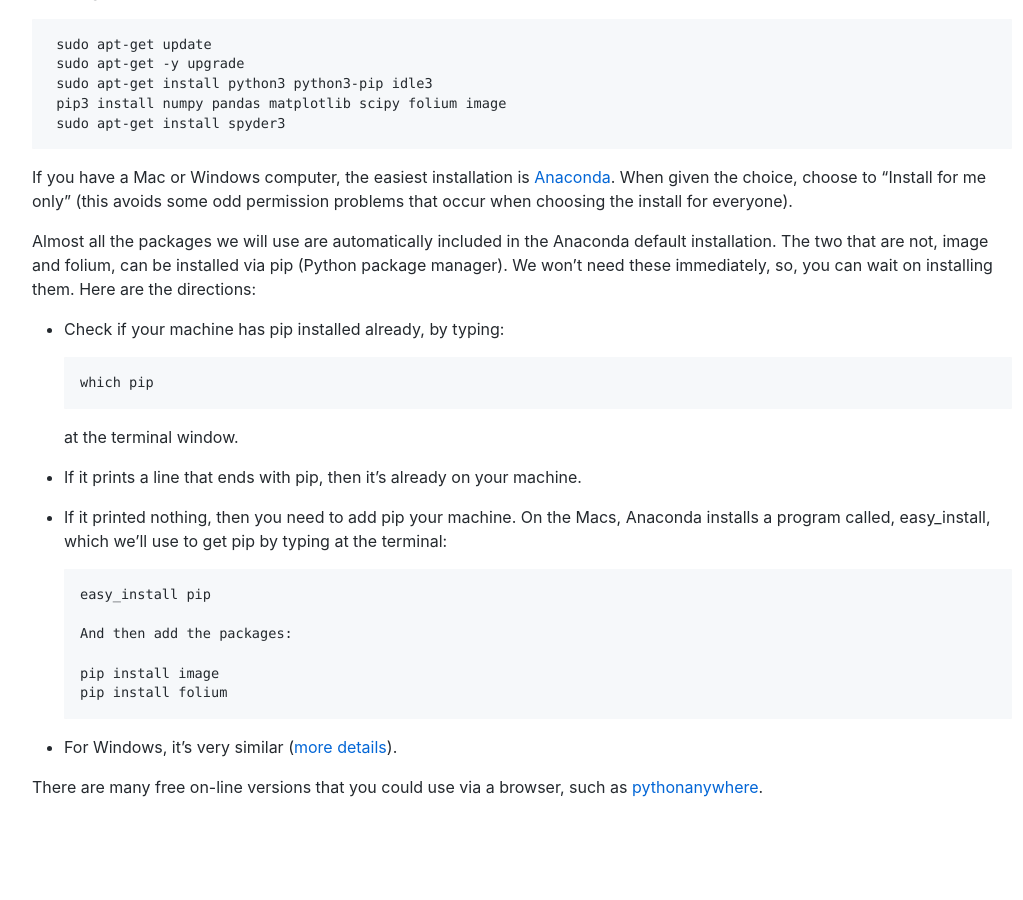
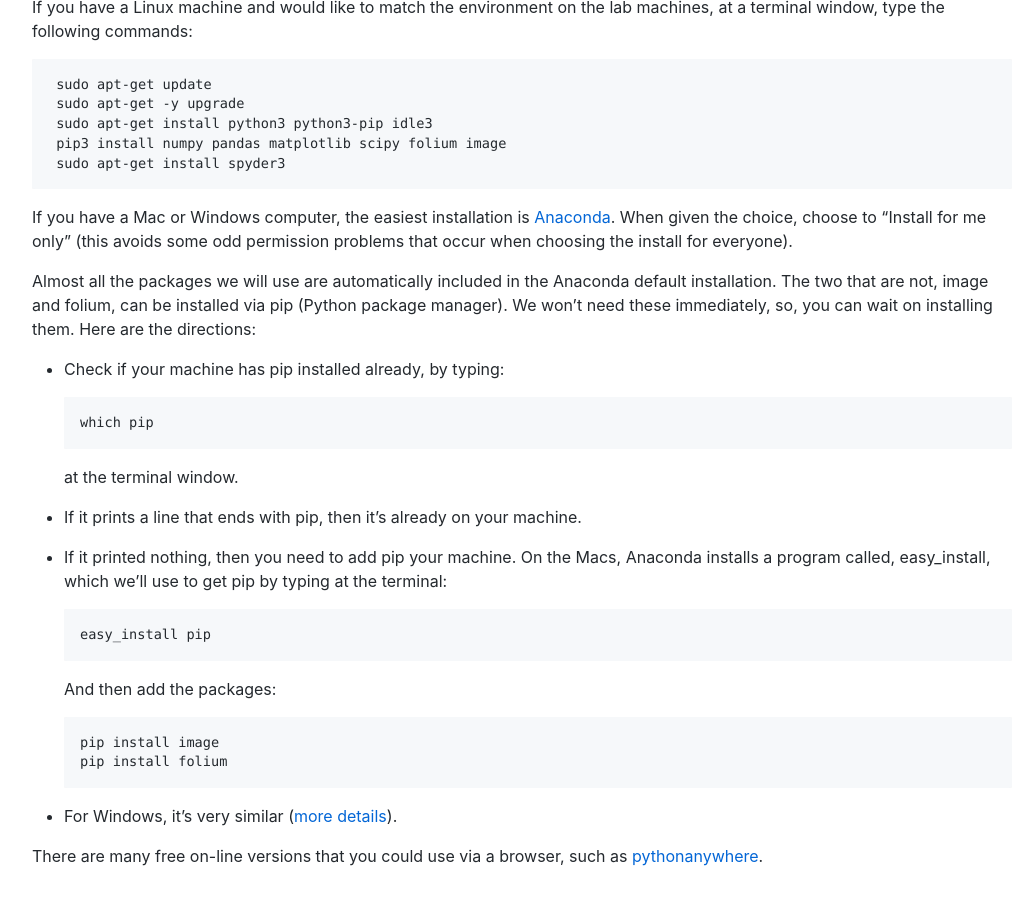
Before and after one commit to maryash/maryash.github.io, a Jekyll site: the page built from s18/lab1.md, in a window 1280 px wide and 900 px high, scrolled down 4591 px. Shown: the whole window, without its empty margins (118-1141 px from the left). Built offline with Jekyll 4.4.1, drawn with Linux system fonts in a browser that asks for light colours; comment, search, counter and statistics services are not loaded; before the commit the page ends 5422 px from its top, so only the background shows below that.

Commit message:
Update lab1.md

```diff
--- a/s18/lab1.md
+++ b/s18/lab1.md
@@ -85,8 +85,7 @@
 
 Now that you have just submitted your first program, let's try some other Python commands. Here's a quick demo (click the triangle to run the program):
 
-<iframe src="https://trinket.io/embed/python/22709f8349" width="80%" height="400" frameborder="0" marginwidth="0" marginheight="0" allowfullscreen=""></iframe>
-
+<iframe src="https://trinket.io/embed/python/22709f8349" width="80%" height="400" frameborder="0" marginwidth="0" marginheight="0" allowfullscreen=""></iframe> <br>
 
 Now, let's write the same program in IDLE:
 
@@ -167,7 +166,7 @@
 
 	    easy_install pip
 
-	    And then add the packages:
+	And then add the packages:
 
 	    pip install image
 	    pip install folium
```
